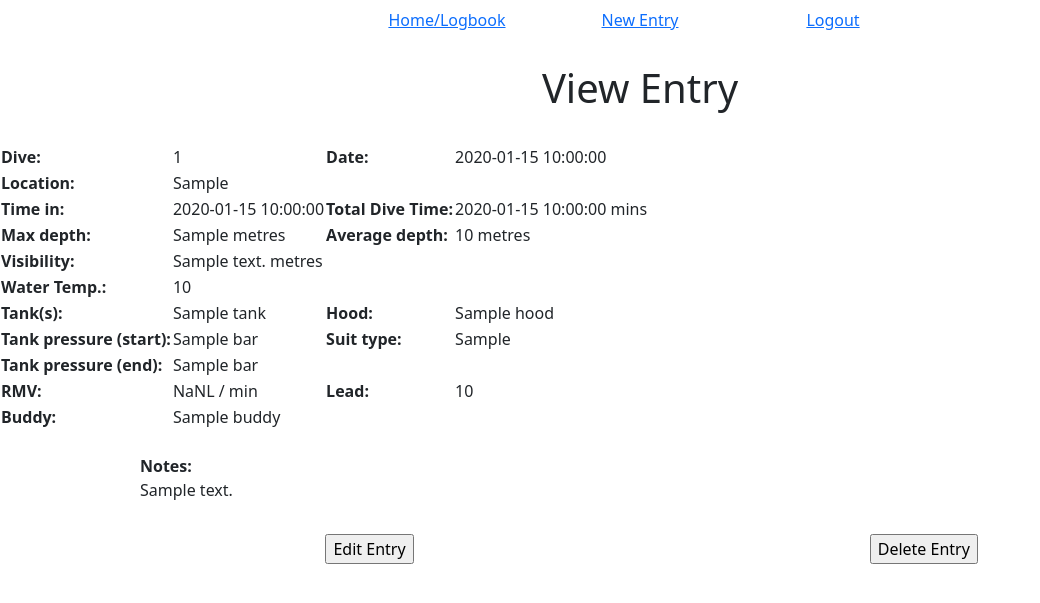
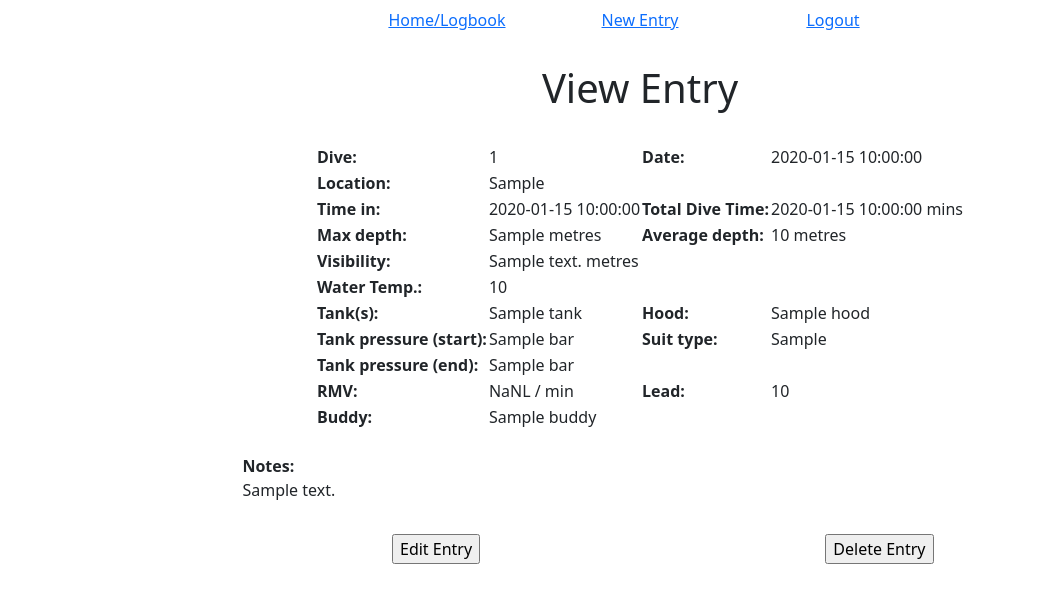
Before and after one commit to mateypotatey/EzDive, a Flask app: template templates/entry.html in a window 1280 px wide. Shown: the top 603 px of the page, without its empty margins (0-1040 px from the left). Run offline with Flask 2, Linux system fonts and the light colour scheme; the template is opened without the code that fills it: most values are stand-ins (such as "Sample title", 1, 10 or a date in 2020).

Commit message:
updated stylesheet

```diff
--- a/static/styles.css
+++ b/static/styles.css
@@ -8,6 +8,7 @@ h1 {
 
 .viewNotes {
     width:550px;
+    margin:auto;
 }
 
 .smallText {
@@ -23,6 +24,12 @@ h4 {
     background-color: #ffffff;
     margin:auto;
     width:80%;
+ }
+
+ .containerSmall {
+    margin:auto;
+    width:80%;
+    background-color: #ffffff;
  }
 
  .navbar {
@@ -55,6 +62,7 @@ h4 {
     font-weight: normal;
  }
 
- .col-center{
-    margin:0 auto;
-  }
+ .center {
+    margin-left: auto;
+    margin-right: auto;
+ }
```
